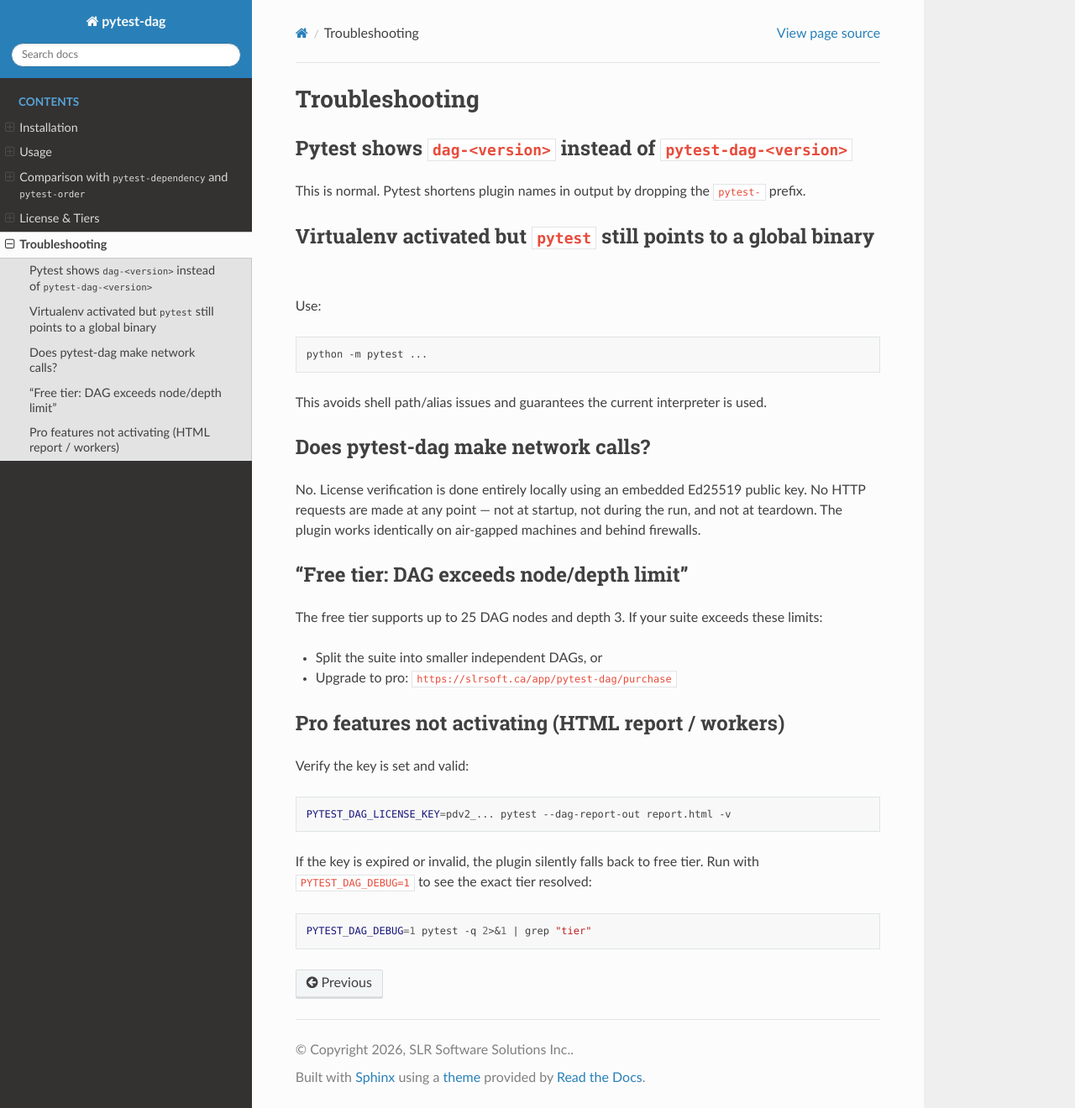
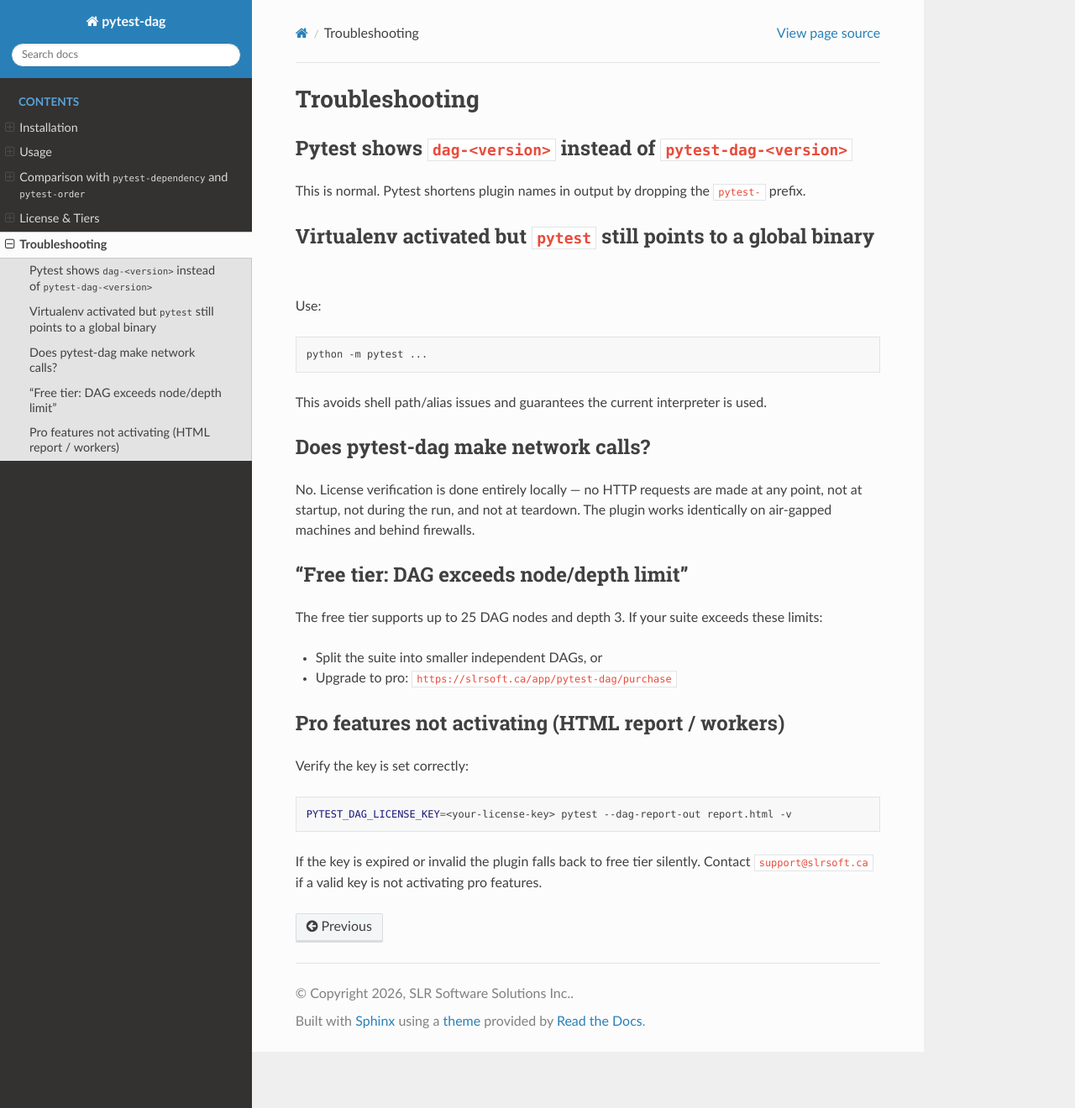
Before and after one commit to SLR-Software-Solutions-Inc/pytest-dag-documentation, a Sphinx documentation site: the page built from docs/troubleshooting.md, in a window 1280 px wide and 1320 px high. Shown: the whole window at 84% size. Built offline with Sphinx 7.4.7 and the Read the Docs theme 3.1.0, drawn with Linux system fonts in a browser that asks for light colours.

Commit message:
docs: remove internal implementation details; clean up key format exposure
- Remove Ed25519 mention from license-validation and troubleshooting
- Replace pdv2_<payload>.<signature> with <your-license-key> in all examples
- Remove PYTEST_DAG_DEBUG internal debug tip from troubleshooting
- Update index.md highlights: freemium model replaces stale "license-gated"

Co-Authored-By: Claude Sonnet 4.6 <noreply@anthropic.com>

````diff
--- a/docs/troubleshooting.md
+++ b/docs/troubleshooting.md
@@ -18,10 +18,9 @@ used.
 
 ## Does pytest-dag make network calls?
 
-No. License verification is done entirely locally using an embedded Ed25519
-public key. No HTTP requests are made at any point — not at startup, not
-during the run, and not at teardown. The plugin works identically on
-air-gapped machines and behind firewalls.
+No. License verification is done entirely locally — no HTTP requests are made
+at any point, not at startup, not during the run, and not at teardown. The
+plugin works identically on air-gapped machines and behind firewalls.
 
 ## "Free tier: DAG exceeds node/depth limit"
 
@@ -33,15 +32,11 @@ these limits:
 
 ## Pro features not activating (HTML report / workers)
 
-Verify the key is set and valid:
+Verify the key is set correctly:
 
 ```bash
-PYTEST_DAG_LICENSE_KEY=pdv2_... pytest --dag-report-out report.html -v
+PYTEST_DAG_LICENSE_KEY=<your-license-key> pytest --dag-report-out report.html -v
 ```
 
-If the key is expired or invalid, the plugin silently falls back to free tier.
-Run with `PYTEST_DAG_DEBUG=1` to see the exact tier resolved:
-
-```bash
-PYTEST_DAG_DEBUG=1 pytest -q 2>&1 | grep "tier"
-```
+If the key is expired or invalid the plugin falls back to free tier silently.
+Contact `support@slrsoft.ca` if a valid key is not activating pro features.
````
Also changed, not shown: docs/index.md (+2 -2 lines), docs/license-validation.md (+5 -5 lines).
